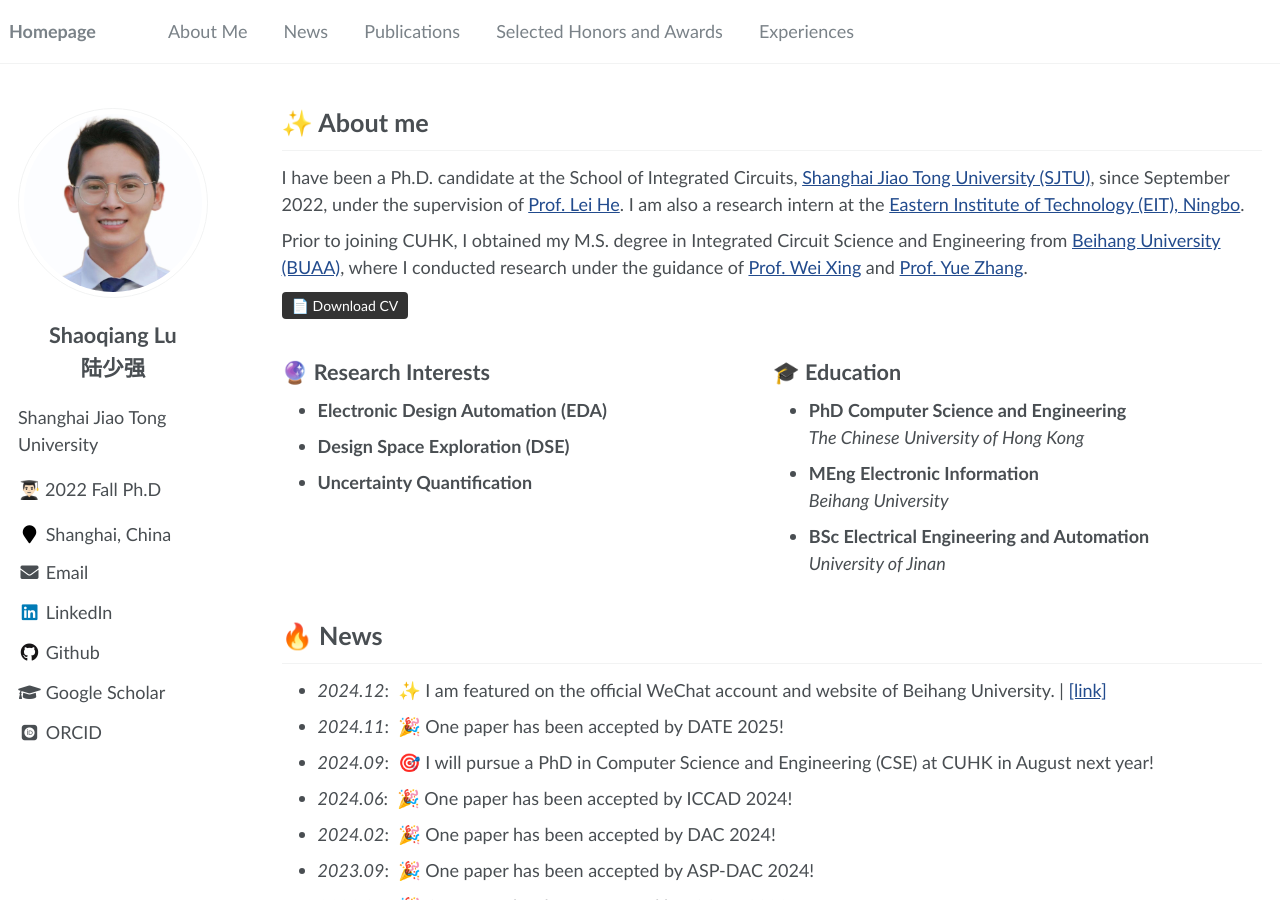
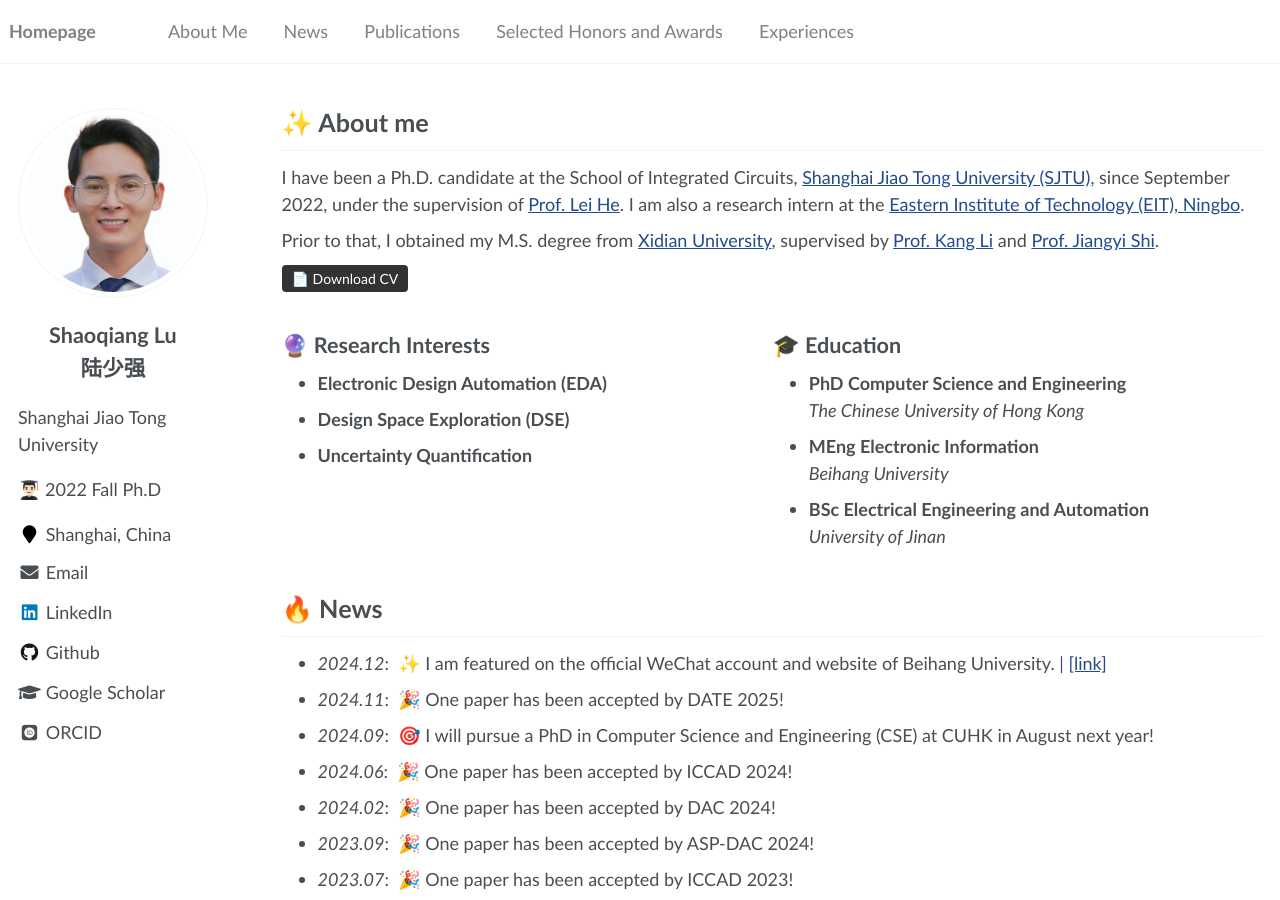
Before and after one commit to ShaoqiangLu/ShaoqangLu.github.io, a Jekyll site: the page built from _pages/about.md, in a window 1280 px wide and 900 px high. Built offline with Jekyll 4.4.1, drawn with Linux system fonts in a browser that asks for light colours; some web fonts are replaced.

Commit message:
Update about.md

```diff
--- a/_pages/about.md
+++ b/_pages/about.md
@@ -21,9 +21,7 @@ redirect_from:
 
 I have been a Ph.D. candidate at the School of Integrated Circuits, [Shanghai Jiao Tong University (SJTU)](https://www.sjtu.edu.cn/), since September 2022, under the supervision of [Prof. Lei He](https://scholar.google.com/citations?user=n_N-PJkAAAAJ&hl=en). I am also a research intern at the [Eastern Institute of Technology (EIT), Ningbo](https://www.eitech.edu.cn/).
 
-
-<!-- Her research focuses on [briefly state your research area, e.g., "computer-aided design for integrated circuits" or "algorithmic optimization in electronic design automation"]. -->
-Prior to joining CUHK, I obtained my M.S. degree in Integrated Circuit Science and Engineering from [Beihang University (BUAA)](https://ev.buaa.edu.cn/), where I conducted research under the guidance of [Prof. Wei Xing](https://wxing.me/) and [Prof. Yue Zhang](https://shi.buaa.edu.cn/yuezhang/zh_CN/index.htm).
+Prior to that, I obtained my M.S. degree from [Xidian University](https://www.xidian.edu.cn/), supervised by [Prof. Kang Li](https://faculty.xidian.edu.cn/LK4/zh_CN/index/348597/list/index.htm) and [Prof. Jiangyi Shi](https://web.xidian.edu.cn/jyshi/index.html).
 
 <div style="margin-top: 10px;">
   <a href="your-cv-link.pdf" style="text-decoration: none;">
```
